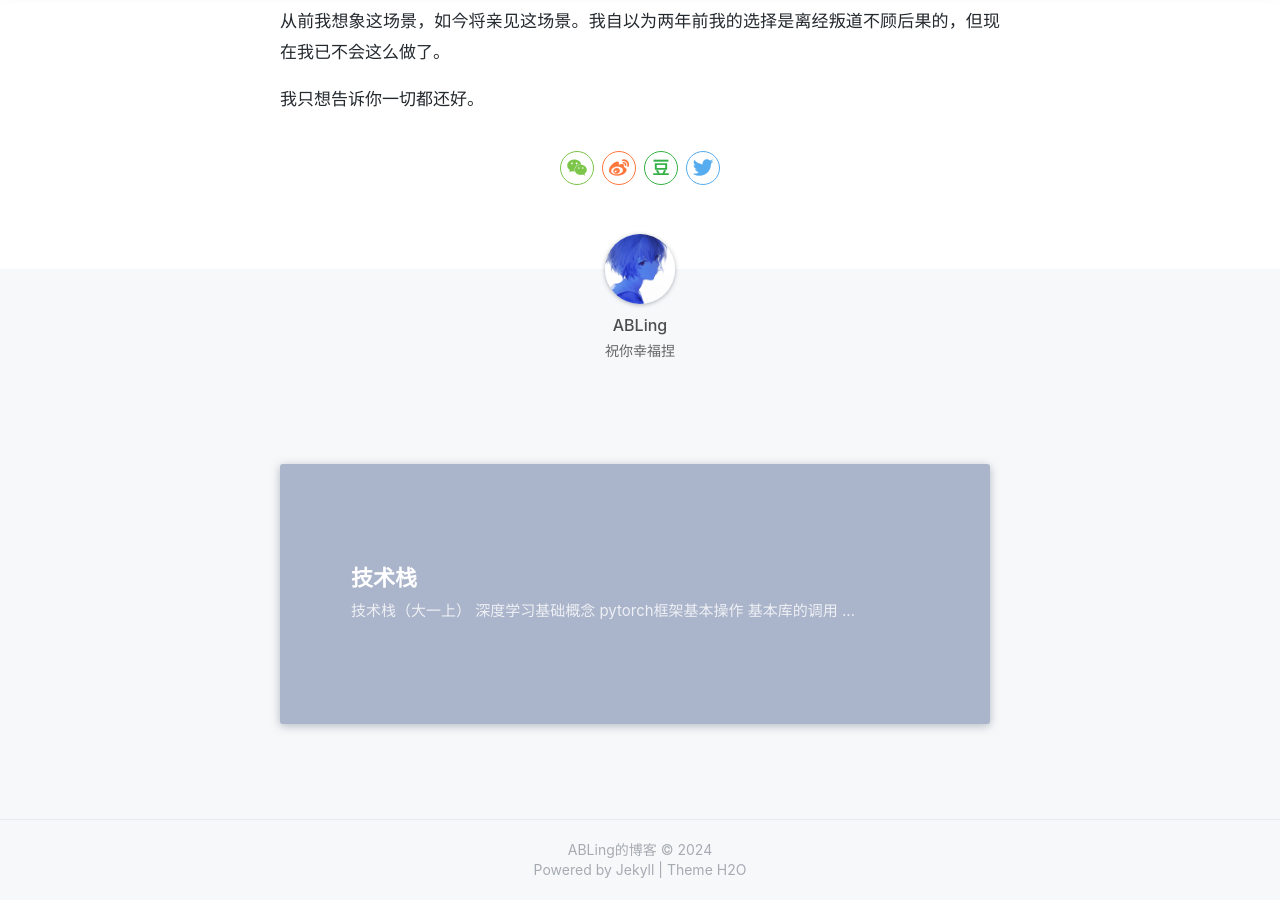
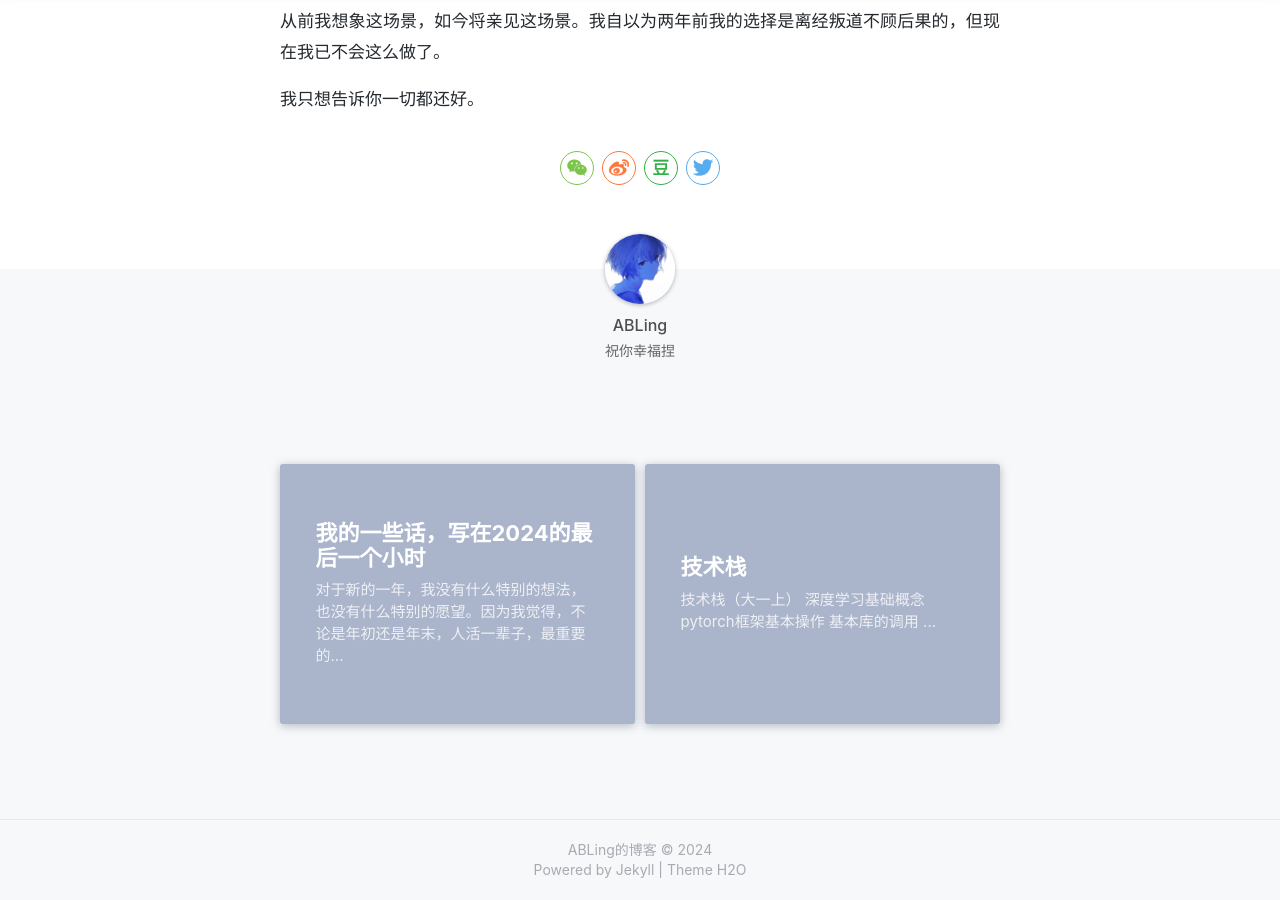
Before and after one commit to ABLingss/abling.github.io, a Jekyll site: the page built from _posts/2024-12-15-why.md, in a window 1280 px wide and 900 px high, scrolled down 4530 px. Built offline with Jekyll 4.4.1, drawn with Linux system fonts in a browser that asks for light colours; nearby versions of some CDN libraries; a style sheet for code colours, icons or effects is not loaded; some of the changed lines change nothing that is shown.

Commit message:
test happy new year

```diff
--- a/_config.yml
+++ b/_config.yml
@@ -33,7 +33,7 @@ avatar: '/assets/img/Rei.jpg'
 search: true
 
 # Night mode
-nightMode: true
+nightMode: false
 
 # Comments 评论功能
 comments:
--- /dev/null
+++ b/_posts/2025-01-01-happy-new-year.md
@@ -0,0 +1,100 @@
+---
+layout: post
+title: '我的一些话，写在2024的最后一个小时'
+subtitle: '为了道别的聚会'
+date: 2025-01-01
+categories: 生活
+tags: 随便聊聊
+---
+> 对于新的一年，我没有什么特别的想法，也没有什么特别的愿望。因为我觉得，不论是年初还是年末，人活一辈子，最重要的事情就是活下去。每一天都在努力活下去，每一年都在继续活下去。这是我们每个人都应该做到的。其他的，真没什么好说的。
+>
+> 但新的一年还是来了，很多人会设立各种目标、计划，心想着怎么在这一年里有所成就，如何改变自己，如何与过去的自己告别。然而，生活就是这样，很多事情并不像我们想的那样顺利。新的一年可能会有各种变故，也可能会一切如常。无论如何，活下去才是最重要的。
+>
+> 新的一年，我祝愿大家有力量去承受生活的苦痛，也有勇气去面对人生的挑战。希望你们不要太焦虑，也不要太疲惫。生活本来就不容易，没必要给自己太多压力。
+>
+> 总之，活得快乐点，活得自由点，活得真实点。希望大家在这一年里，不忘自己最初的梦想，勇敢地去追求，也不要害怕失败。因为，能活下去，已经是最伟大的成功。
+>
+>    新的一年，我祝大家一切顺利。
+<figure>
+  <img src="https://www.helloimg.com/i/2025/01/01/677417be3f279.jpg" alt="胶片" width="700" height="200">
+  <figcaption>为了道别的聚会</figcaption>
+</figure>
+
+### 【瞬间】
+
+6月9号早上，我是在愧疚感中醒来的，我想，我的高中怎么就这样结束了呢。
+
+这三年到底意味着什么，我想不明白。但是它结束了，好像，我也不该去想它了。
+
+我总是对一些瞬间印象深刻，但是每个瞬间承载的故事却全然忘记。
+
+就像那个没有太远的暑假，我的记忆已经全部困在8月西安地铁的燥热中，只剩下几个瞬间让我管窥。有人说，中国式教育就是蝉的一生——埋在图里17年，然后趴在树上叫三个月，然后去死。我没有鸣叫的记忆，却感到压在我头上的土越来越厚，我钻不出，我也不想出去。
+
+<figure>
+  <img src="https://www.helloimg.com/i/2025/01/01/6774183ec582b.jpg" alt="倒计时" width="360" height="220">
+  <figcaption>拍毕业照的日子</figcaption>
+</figure>
+
+
+我还记得几个对话
+
+在地铁上，我看着友人的眼睛，问他这是否是我们最后一次见面
+
+在华山上，她说喜欢我拍的日出
+
+和班主任的最后一次见面，他问我为什么要来这里
+
+在那个昏暗的自习室，他说，他一辈子都要做自己
+
+考完英语，铃声响起，广播里说“考试结束，请考生起立，停止作答”，走出考场大门，我接到那束向日葵的时候，我知道，一些事永远的改变了，我也不再是小孩子。
+
+<figure>
+  <img src="https://www.helloimg.com/i/2025/01/01/67741f72cd9d2.jpg" alt="西安钟楼" width="500" height="300">
+  <figcaption>离开的时候才有点怀念</figcaption>
+</figure>
+
+
+
+### 【新年】
+
+我想，对我来说跨年最好的形式就是熬一整夜，什么都不学什么都不想，就是熬夜，无比单纯又虔诚地做这件事。
+
+我可能暂时离不开顾影自怜的悲伤，也离不开你的陪伴，但是我还是兀自地想，我想，我能做到的，能不能比现在更多，我能不能真的好好地爱自己，一个人活着，一个人坚定地做自己。
+
+但是至少我希望，明年，脱离高考桎梏的我能表达我自己真实的感情，不做虚伪的人，不做骗自己的人；不爱抽象的人，而是爱具体的人；为自己的每一句话和每一个动作负责，我想成为一个真正的人。
+
+<figure>
+  <img src="https://www.helloimg.com/i/2025/01/01/67741f71b9a8a.jpg" alt="黄昏蓝色戏剧" width="500" height="300">
+  <figcaption>黄昏蓝色戏剧</figcaption>
+</figure>
+
+### 【碎碎念】
+
+不管你什么时候读到这段话，我都希望你能在这个新的一年里，好好地爱自己，好好地爱自己，好好地爱自己。
+
+谢谢你窥见我心的一隅，谢谢你陪我走过阅读的这两分钟。我想让你知道，未来的日子，我会好好陪着你，所以你也要好好幸福。
+
+<div class="fade-out">
+  <img src="https://www.helloimg.com/i/2025/01/01/677417bf2c891.jpg" alt="猫猫" width="500" height="400">
+  <figcaption></figcaption>
+</div>
+
+
+<style>
+.fade-out {
+  position: relative;
+  width: 420px; /* 设置图片宽度 */
+  height: 280px; /* 设置图片高度 */
+}
+
+.fade-out::before {
+  content: "";
+  position: absolute;
+  top: 0;
+  left: 0;
+  width: 100%;
+  height: 100%;
+  background: linear-gradient(to bottom, rgba(255, 255, 255, 0) 0%, rgba(255, 255, 255, 1) 100%);
+  pointer-events: none; /* 确保渐变层不影响图片的交互性 */
+}
+</style>
```
